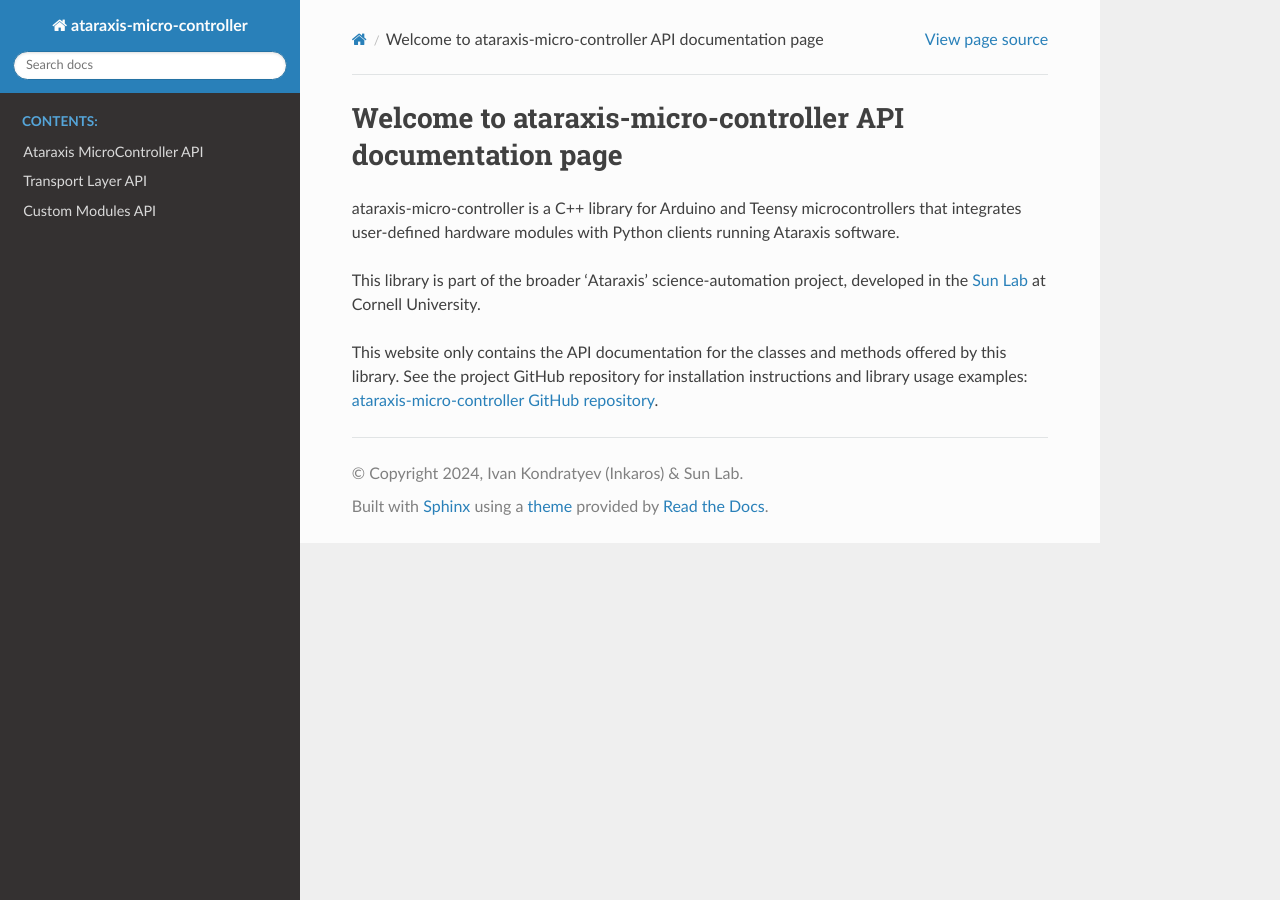
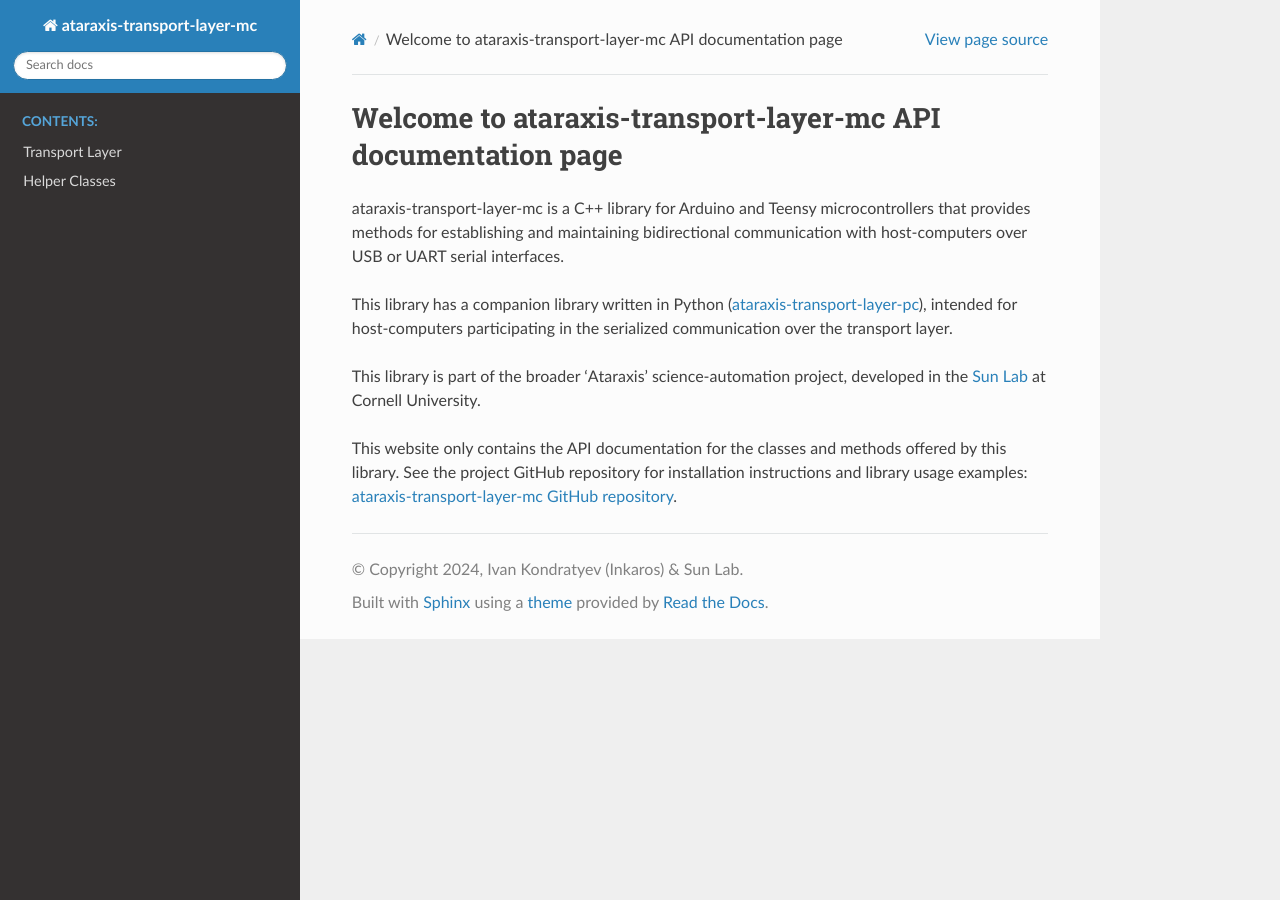
Before and after one commit to Sun-Lab-NBB/ataraxis-transport-layer-mc, a Sphinx documentation site: the page built from docs/source/welcome.rst, in a window 1280 px wide. Built offline with Sphinx 7.4.7 and the Read the Docs theme 3.1.0, drawn with Linux system fonts in a browser that asks for light colours.

Commit message:
Minor test fixed and documentation rework
-- Fixed tests suite errors that prevented it from being compiled on Mega boards
-- Compiled and tested the code on Mega and Due boards, confirming Arduino compatibility
-- Added Mega platform to platformio.ini
-- Removed unused dependencies from all platforms
-- Reworked documentation building files to properly reference the project as ataraxis-transport-layer-mc
-- Updated authors list

```diff
--- a/docs/source/conf.py
+++ b/docs/source/conf.py
@@ -1,10 +1,10 @@
 # Configuration file for the Sphinx documentation builder.
 
 # -- Project information -----------------------------------------------------
-project = 'ataraxis-micro-controller'
+project = 'ataraxis-transport-layer-mc'
 # noinspection PyShadowingBuiltins
 copyright = '2024, Ivan Kondratyev (Inkaros) & Sun Lab'
-author = 'Ivan Kondratyev (Inkaros)'
+authors = ['Ivan Kondratyev (Inkaros)', 'Jasmine Si']
 release = '1.0.0'
 
 # -- General configuration ---------------------------------------------------
@@ -17,14 +17,8 @@
 exclude_patterns = []
 
 # Breathe configuration
-breathe_projects = {"ataraxis-micro-controller": "./doxygen/xml"}
-breathe_default_project = "ataraxis-micro-controller"
-breathe_doxygen_config_options = {
-    'ENABLE_PREPROCESSING': 'YES',
-    'MACRO_EXPANSION': 'YES',
-    'EXPAND_ONLY_PREDEF': 'NO',
-    'PREDEFINED': 'PACKED_STRUCT='
-}
+breathe_projects = {"ataraxis-transport-layer-mc": "./doxygen/xml"}
+breathe_default_project = "ataraxis-transport-layer-mc"
 
 # -- Options for HTML output -------------------------------------------------
 html_theme = 'sphinx_rtd_theme'  # Directs sphinx to use RTD theme
--- a/docs/source/welcome.rst
+++ b/docs/source/welcome.rst
@@ -1,15 +1,20 @@
-Welcome to ataraxis-micro-controller API documentation page
-===========================================================
+Welcome to ataraxis-transport-layer-mc API documentation page
+=============================================================
 
-ataraxis-micro-controller is a C++ library for Arduino and Teensy microcontrollers that integrates user-defined hardware
-modules with Python clients running Ataraxis software.
+ataraxis-transport-layer-mc is a C++ library for Arduino and Teensy microcontrollers that provides methods for
+establishing and maintaining bidirectional communication with host-computers over USB or UART serial interfaces.
+
+This library has a companion library written in Python
+(`ataraxis-transport-layer-pc <https://github.com/Sun-Lab-NBB/ataraxis-transport-layer-pc>`_), intended for
+host-computers participating in the serialized communication over the transport layer.
 
 This library is part of the broader 'Ataraxis' science-automation project, developed in the
 `Sun Lab <https://neuroai.github.io/sunlab/>`_ at Cornell University.
 
 This website only contains the API documentation for the classes and methods offered by this library. See the project
 GitHub repository for installation instructions and library usage examples:
-`ataraxis-micro-controller GitHub repository <https://github.com/Sun-Lab-NBB/ataraxis-micro-controller>`_.
+`ataraxis-transport-layer-mc GitHub repository <https://github.com/Sun-Lab-NBB/ataraxis-transport-layer-mc>`_.
 
-.. _`ataraxis-micro-controller GitHub repository`: https://github.com/Sun-Lab-NBB/ataraxis-micro-controller
+.. _`ataraxis-transport-layer-pc`: https://github.com/Sun-Lab-NBB/ataraxis-transport-layer-pc
+.. _`ataraxis-transport-layer-mc GitHub repository`: https://github.com/Sun-Lab-NBB/ataraxis-transport-layer-mc
 .. _`Sun Lab`: https://neuroai.github.io/sunlab/
```
Also changed, not shown: docs/source/api.rst (+5 -71 lines), 4 other files.
